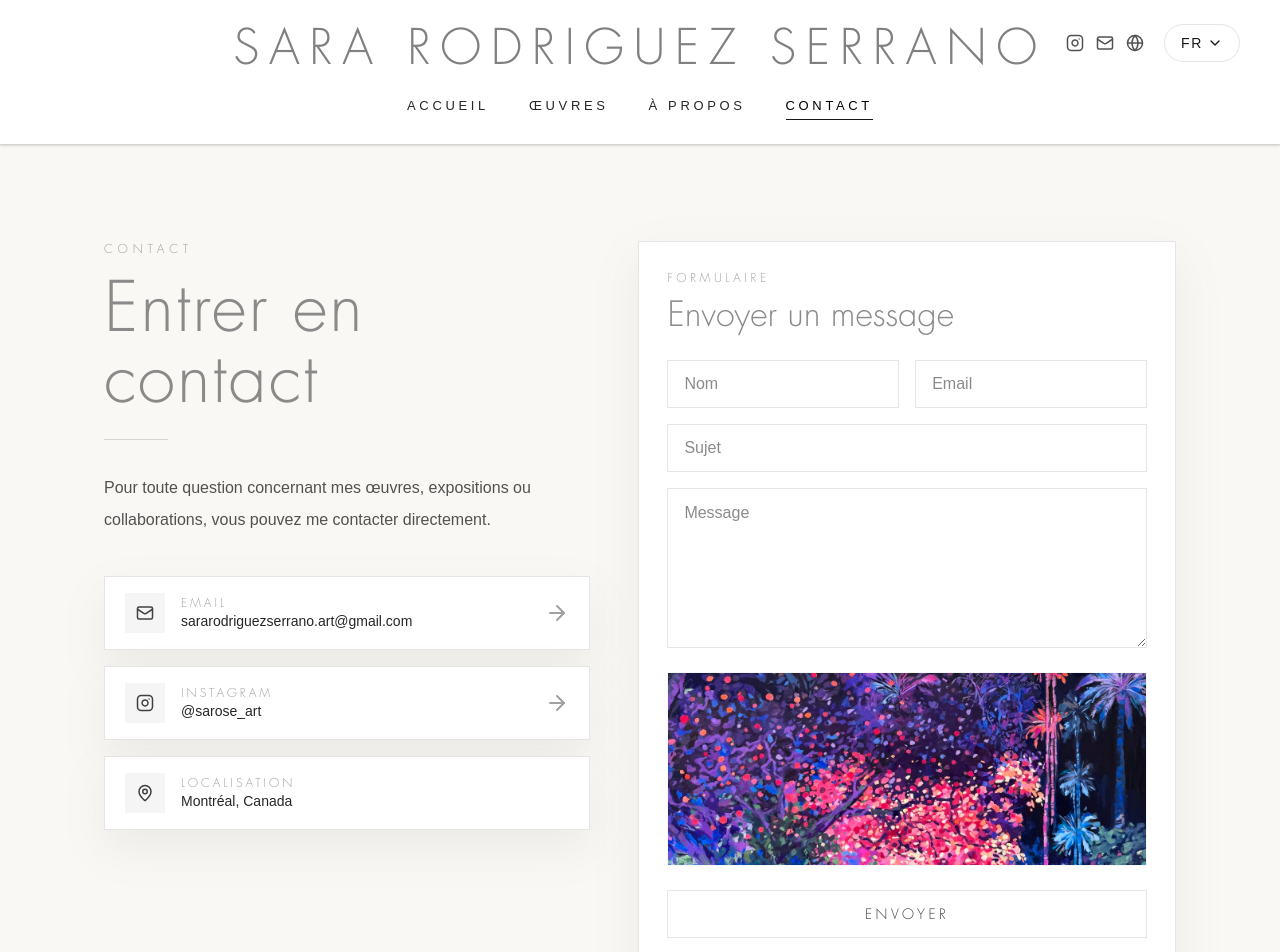
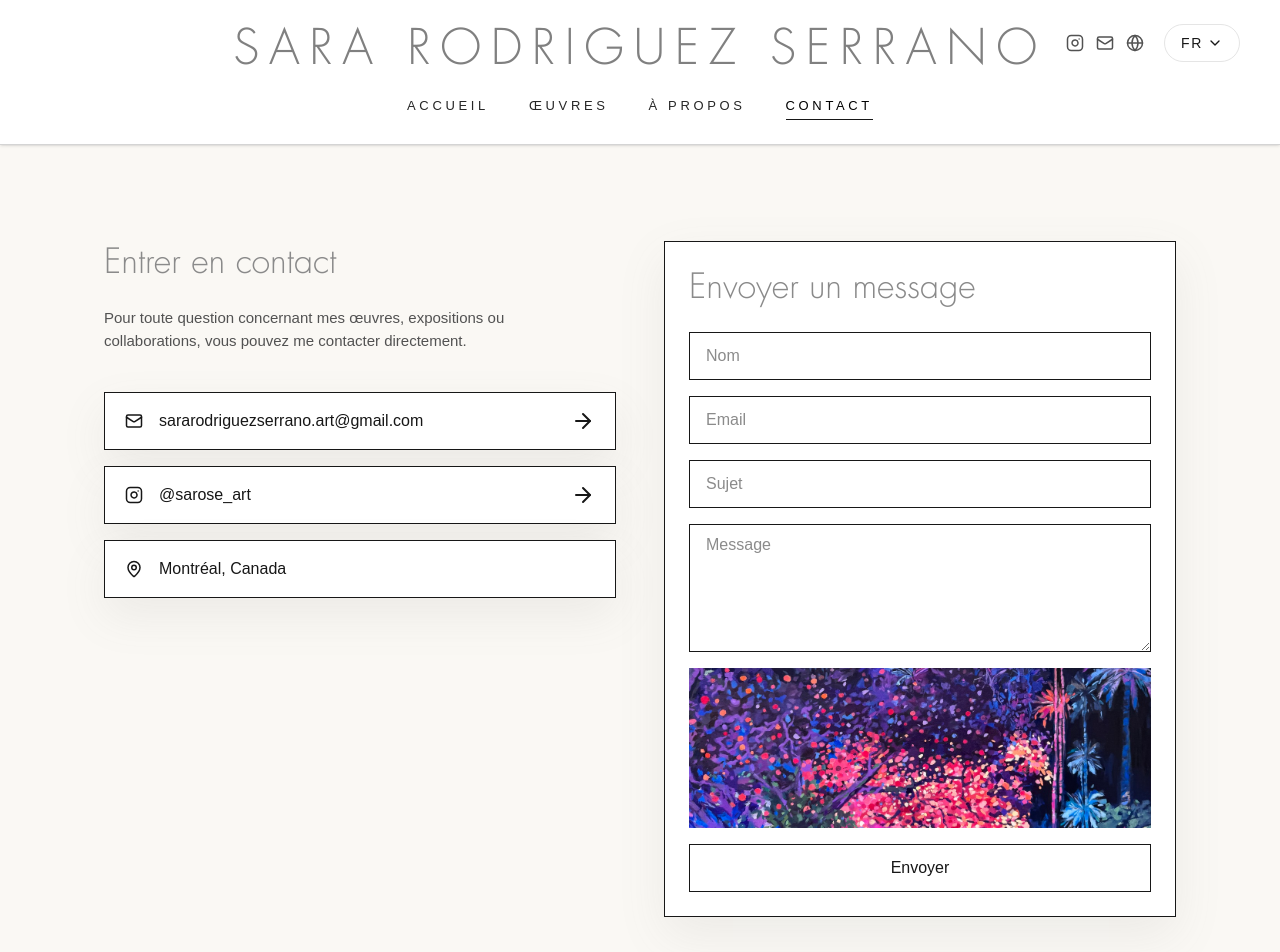
Before and after one commit to Firasxgharbii/sararodriguezserrano, a Next.js app: page /contact in a window 1280 px wide. Shown: the top 952 px of the page. Built offline with nearby package versions, Linux system fonts and the light colour scheme.

Commit message:
Update latest project changes

```diff
--- a/app/about/page.tsx
+++ b/app/about/page.tsx
@@ -149,11 +149,8 @@ export default function AboutPage() {
             </p>
 
             <h1
-              className="text-4xl leading-tight text-[#8a8a8a] sm:text-5xl lg:text-6xl"
-              style={{
-                ...futuraLight,
-                letterSpacing: "0.06em",
-              }}
+              className="mb-6 text-[34px] leading-tight text-[#8a8a8a]"
+              style={futuraLight}
             >
               {t(about.title, lang)}
             </h1>
@@ -245,10 +242,7 @@ export default function AboutPage() {
                   {t(about.visionBadge, lang)}
                 </p>
 
-                <h3
-                  className="text-2xl text-[#8a8a8a]"
-                  style={futuraLight}
-                >
+                <h3 className="text-2xl text-[#8a8a8a]" style={futuraLight}>
                   {t(about.visionTitle, lang)}
                 </h3>
               </div>
@@ -273,10 +267,7 @@ export default function AboutPage() {
                   {t(about.publicationsBadge, lang)}
                 </p>
 
-                <h3
-                  className="text-2xl text-[#8a8a8a]"
-                  style={futuraLight}
-                >
+                <h3 className="text-2xl text-[#8a8a8a]" style={futuraLight}>
                   {t(about.publicationsTitle, lang)}
                 </h3>
               </div>
@@ -309,10 +300,7 @@ export default function AboutPage() {
                 {t(about.collectionsBadge, lang)}
               </p>
 
-              <h3
-                className="text-2xl text-[#8a8a8a]"
-                style={futuraLight}
-              >
+              <h3 className="text-2xl text-[#8a8a8a]" style={futuraLight}>
                 {t(about.collectionsTitle, lang)}
               </h3>
             </div>
--- a/app/contact/page.tsx
+++ b/app/contact/page.tsx
@@ -77,54 +77,6 @@ export default function ContactPage() {
   const contactImageSrc =
     contact.contactImage?.src || defaultSiteContent.contact.contactImage.src;
 
-  const uiText = {
-    emailLabel: { fr: "Email", en: "Email", es: "Correo electrónico" },
-    instagramLabel: { fr: "Instagram", en: "Instagram", es: "Instagram" },
-    locationLabel: { fr: "Localisation", en: "Location", es: "Ubicación" },
-    locationValue: {
-      fr: "Montréal, Canada",
-      en: "Montreal, Canada",
-      es: "Montreal, Canadá",
-    },
-    formBadge: { fr: "Formulaire", en: "Form", es: "Formulario" },
-    formTitle: {
-      fr: "Envoyer un message",
-      en: "Send a message",
-      es: "Enviar un mensaje",
-    },
-    namePlaceholder: { fr: "Nom", en: "Name", es: "Nombre" },
-    emailPlaceholder: { fr: "Email", en: "Email", es: "Correo electrónico" },
-    subjectPlaceholder: { fr: "Sujet", en: "Subject", es: "Asunto" },
-    messagePlaceholder: { fr: "Message", en: "Message", es: "Mensaje" },
-    fillAllFields: {
-      fr: "Veuillez remplir tous les champs.",
-      en: "Please fill in all fields.",
-      es: "Por favor complete todos los campos.",
-    },
-    sendError: {
-      fr: "Impossible d’envoyer le message.",
-      en: "Unable to send the message.",
-      es: "No se pudo enviar el mensaje.",
-    },
-    genericError: {
-      fr: "Une erreur est survenue.",
-      en: "An error occurred.",
-      es: "Ocurrió un error.",
-    },
-    success: {
-      fr: "Votre message a bien été enregistré.",
-      en: "Your message has been successfully sent.",
-      es: "Su mensaje ha sido enviado correctamente.",
-    },
-    sending: { fr: "Envoi...", en: "Sending...", es: "Enviando..." },
-    send: { fr: "Envoyer", en: "Send", es: "Enviar" },
-    contactNote: {
-      fr: "Vous pouvez aussi nous contacter directement via email ou Instagram.",
-      en: "You can also contact us directly via email or Instagram.",
-      es: "También puede contactarnos directamente por correo electrónico o Instagram.",
-    },
-  };
-
   const handleChange = (
     e: React.ChangeEvent<HTMLInputElement | HTMLTextAreaElement>
   ) => {
@@ -133,11 +85,9 @@ export default function ContactPage() {
 
   const handleSubmit = async (e: React.FormEvent<HTMLFormElement>) => {
     e.preventDefault();
-    setSuccess("");
-    setError("");
 
     if (!form.name || !form.email || !form.subject || !form.message) {
-      setError(t(uiText.fillAllFields, lang));
+      setError("Veuillez remplir tous les champs.");
       return;
     }
 
@@ -153,14 +103,14 @@ export default function ContactPage() {
       const data = await res.json();
 
       if (!res.ok || !data.success) {
-        setError(data.message || t(uiText.sendError, lang));
+        setError("Erreur lors de l'envoi.");
         return;
       }
 
-      setSuccess(t(uiText.success, lang));
+      setSuccess("Message envoyé !");
       setForm({ name: "", email: "", subject: "", message: "" });
     } catch {
-      setError(t(uiText.genericError, lang));
+      setError("Erreur serveur.");
     } finally {
       setLoading(false);
     }
@@ -170,212 +120,115 @@ export default function ContactPage() {
     <main className="min-h-screen bg-[#faf8f4]">
       <Navbar />
 
-      <section className="relative overflow-hidden">
-        <div className="relative mx-auto max-w-6xl px-6 py-16 sm:py-20 lg:px-10 lg:py-24">
-          <div className="grid items-start gap-12 lg:grid-cols-[0.95fr_1.05fr]">
+      <section className="mx-auto max-w-6xl px-6 py-16 lg:px-10 lg:py-24">
+        <div className="grid gap-12 lg:grid-cols-2">
+
+          {/* LEFT */}
           <div>
-              <p
-                className="mb-4 text-xs uppercase tracking-[0.4em] text-neutral-400"
+            <h1
+              className="mb-6 text-[34px] leading-tight text-[#8a8a8a]"
               style={futuraLight}
-              >
-                {t(contact.badge, lang)}
-              </p>
-
-              <h1
-                className="mb-6 text-[44px] leading-[1.05] text-[#8a8a8a] sm:text-[58px] lg:text-[68px]"
-                style={{
-                  ...futuraLight,
-                  letterSpacing: "0.03em",
-                }}
             >
               {t(contact.title, lang)}
             </h1>
 
-              <div className="mb-8 h-[1px] w-16 bg-neutral-300" />
-
-              <p className="max-w-md text-[16px] leading-8 text-neutral-600">
+            <p className="mb-10 max-w-md text-[15px] text-neutral-600">
               {t(contact.text, lang)}
             </p>
 
-              <div className="mt-10 space-y-4">
+            <div className="space-y-4">
               <a
                 href={`mailto:${contact.email}`}
-                  className={`group flex items-center justify-between border border-neutral-200 bg-white px-5 py-4 transition duration-300 hover:-translate-y-[2px] ${softCardShadow}`}
+                className={`flex items-center justify-between border bg-white px-5 py-4 ${softCardShadow}`}
               >
                 <div className="flex items-center gap-4">
-                    <div className="flex h-10 w-10 items-center justify-center bg-neutral-100 text-neutral-700">
                   <Mail size={18} />
+                  <span>{contact.email}</span>
                 </div>
-
-                    <div>
-                      <p
-                        className="text-xs uppercase tracking-[0.25em] text-neutral-400"
-                        style={futuraLight}
-                      >
-                        {t(uiText.emailLabel, lang)}
-                      </p>
-                      <p className="break-all text-sm text-neutral-800">
-                        {contact.email}
-                      </p>
-                    </div>
-                  </div>
-
-                  <ArrowRight className="text-neutral-400 transition group-hover:translate-x-1" />
+                <ArrowRight />
               </a>
 
               <a
                 href="https://www.instagram.com/sara_rodriguez_serrano/"
                 target="_blank"
-                  rel="noreferrer"
-                  className={`group flex items-center justify-between border border-neutral-200 bg-white px-5 py-4 transition duration-300 hover:-translate-y-[2px] ${softCardShadow}`}
+                className={`flex items-center justify-between border bg-white px-5 py-4 ${softCardShadow}`}
               >
                 <div className="flex items-center gap-4">
-                    <div className="flex h-10 w-10 items-center justify-center bg-neutral-100 text-neutral-700">
                   <Instagram size={18} />
+                  <span>{contact.instagram}</span>
                 </div>
-
-                    <div>
-                      <p
-                        className="text-xs uppercase tracking-[0.25em] text-neutral-400"
-                        style={futuraLight}
-                      >
-                        {t(uiText.instagramLabel, lang)}
-                      </p>
-                      <p className="text-sm text-neutral-800">
-                        {contact.instagram}
-                      </p>
-                    </div>
-                  </div>
-
-                  <ArrowRight className="text-neutral-400 transition group-hover:translate-x-1" />
+                <ArrowRight />
               </a>
 
               <div
-                  className={`flex items-center gap-4 border border-neutral-200 bg-white px-5 py-4 ${softCardShadow}`}
+                className={`flex items-center gap-4 border bg-white px-5 py-4 ${softCardShadow}`}
               >
-                  <div className="flex h-10 w-10 items-center justify-center bg-neutral-100 text-neutral-700">
                 <MapPin size={18} />
-                  </div>
-
-                  <div>
-                    <p
-                      className="text-xs uppercase tracking-[0.25em] text-neutral-400"
-                      style={futuraLight}
-                    >
-                      {t(uiText.locationLabel, lang)}
-                    </p>
-                    <p className="text-sm text-neutral-800">
-                      {t(uiText.locationValue, lang)}
-                    </p>
-                  </div>
+                <span>Montréal, Canada</span>
               </div>
             </div>
           </div>
 
-            <div
-              className={`border border-neutral-200 bg-white p-6 sm:p-7 ${softCardShadow}`}
-            >
-              <p
-                className="mb-2 text-xs uppercase tracking-[0.3em] text-neutral-400"
-                style={futuraLight}
-              >
-                {t(uiText.formBadge, lang)}
-              </p>
-
+          {/* RIGHT FORM */}
+          <div className={`border bg-white p-6 ${softCardShadow}`}>
             <h2
               className="mb-6 text-[34px] leading-tight text-[#8a8a8a]"
               style={futuraLight}
             >
-                {t(uiText.formTitle, lang)}
+              Envoyer un message
             </h2>
 
             <form onSubmit={handleSubmit} className="grid gap-4">
-                <div className="grid gap-4 sm:grid-cols-2">
               <input
-                    type="text"
                 name="name"
+                placeholder="Nom"
                 value={form.name}
                 onChange={handleChange}
-                    placeholder={t(uiText.namePlaceholder, lang)}
-                    className="h-12 border border-neutral-200 bg-white px-4 outline-none transition focus:border-neutral-400"
+                className="h-12 border px-4"
               />
 
               <input
-                    type="email"
                 name="email"
+                placeholder="Email"
                 value={form.email}
                 onChange={handleChange}
-                    placeholder={t(uiText.emailPlaceholder, lang)}
-                    className="h-12 border border-neutral-200 bg-white px-4 outline-none transition focus:border-neutral-400"
+                className="h-12 border px-4"
               />
-                </div>
 
               <input
-                  type="text"
                 name="subject"
+                placeholder="Sujet"
                 value={form.subject}
                 onChange={handleChange}
-                  placeholder={t(uiText.subjectPlaceholder, lang)}
-                  className="h-12 border border-neutral-200 bg-white px-4 outline-none transition focus:border-neutral-400"
+                className="h-12 border px-4"
               />
 
               <textarea
                 name="message"
+                placeholder="Message"
                 value={form.message}
                 onChange={handleChange}
-                  placeholder={t(uiText.messagePlaceholder, lang)}
-                  className="h-40 border border-neutral-200 bg-white px-4 py-3 outline-none transition focus:border-neutral-400"
+                className="h-32 border px-4 py-2"
               />
 
-                <div className="mt-2 overflow-hidden border border-neutral-100 bg-white">
               <Image
                 src={contactImageSrc}
-                    alt="Contact illustration"
+                alt="contact"
                 width={800}
                 height={400}
-                    className="h-48 w-full object-cover"
+                className="h-40 w-full object-cover"
               />
-                </div>
 
-                {error && (
-                  <div className="border border-red-200 bg-red-50 px-4 py-3 text-sm text-red-700">
-                    {error}
-                  </div>
-                )}
+              <button className="h-12 border">
+                {loading ? "..." : "Envoyer"}
+              </button>
 
-                {success && (
-                  <div className="border border-green-200 bg-green-50 px-4 py-3 text-sm text-green-700">
-                    {success}
-                  </div>
-                )}
-
-                <button
-                  type="submit"
-                  disabled={loading}
-                  className="mt-2 h-12 border border-neutral-200 bg-white text-sm uppercase tracking-[0.25em] text-neutral-700 transition duration-300 hover:border-neutral-400 hover:bg-neutral-50 disabled:opacity-70"
-                  style={futuraLight}
-                >
-                  {loading ? t(uiText.sending, lang) : t(uiText.send, lang)}
-                </button>
+              {error && <p className="text-red-500">{error}</p>}
+              {success && <p className="text-green-500">{success}</p>}
             </form>
-
-              <p className="mt-4 text-xs text-neutral-400">
-                {t(uiText.contactNote, lang)}
-              </p>
-            </div>
           </div>
         </div>
       </section>
-
-      <style jsx global>{`
-        @font-face {
-          font-family: "FuturaLightCustom";
-          src: url("/fonts/Futura-Light.woff2") format("woff2");
-          font-weight: 300;
-          font-style: normal;
-          font-display: swap;
-        }
-      `}</style>
 
       <Footer />
     </main>
```
Lines whose indentation alone changed are shown as unchanged.
